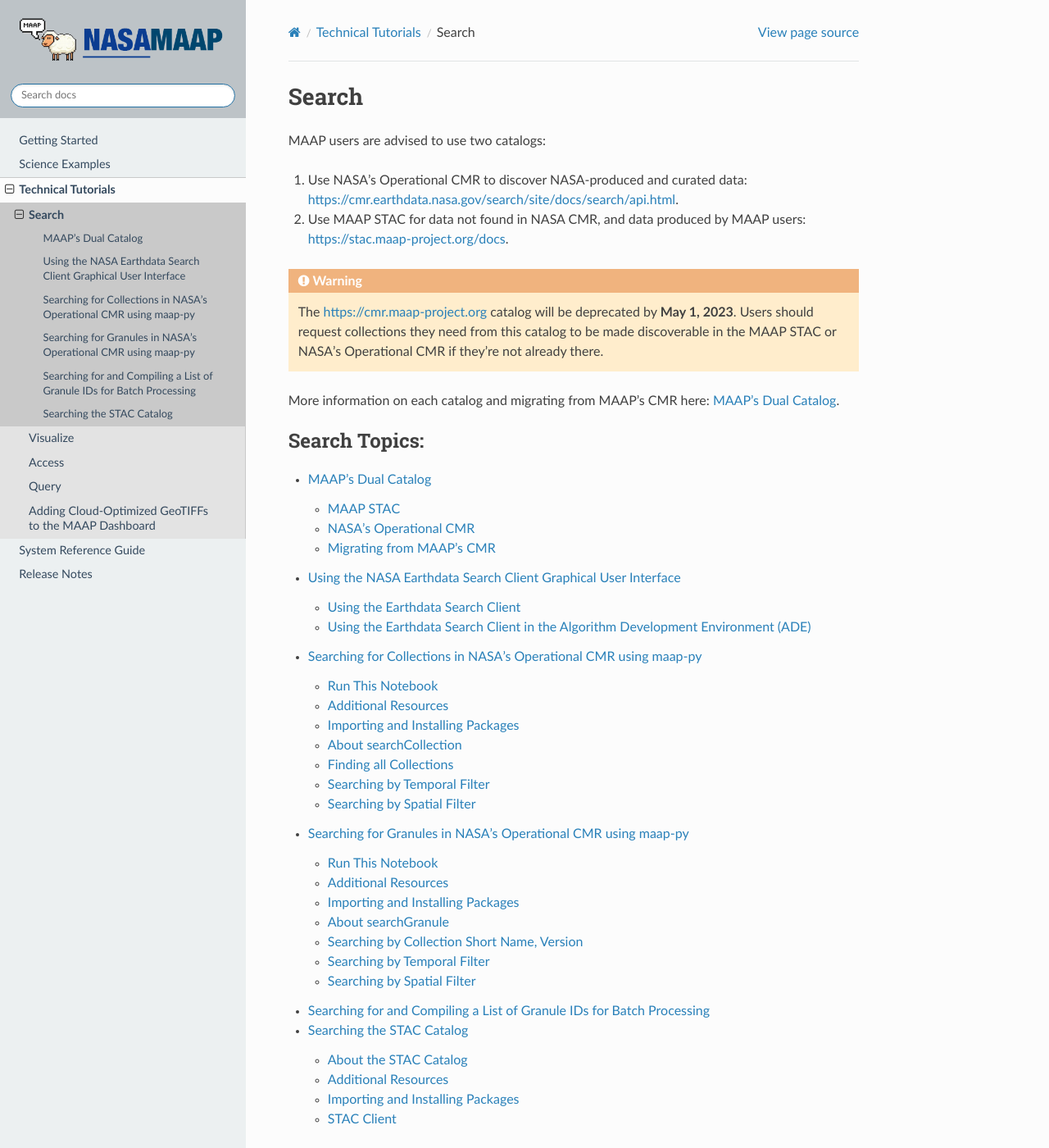
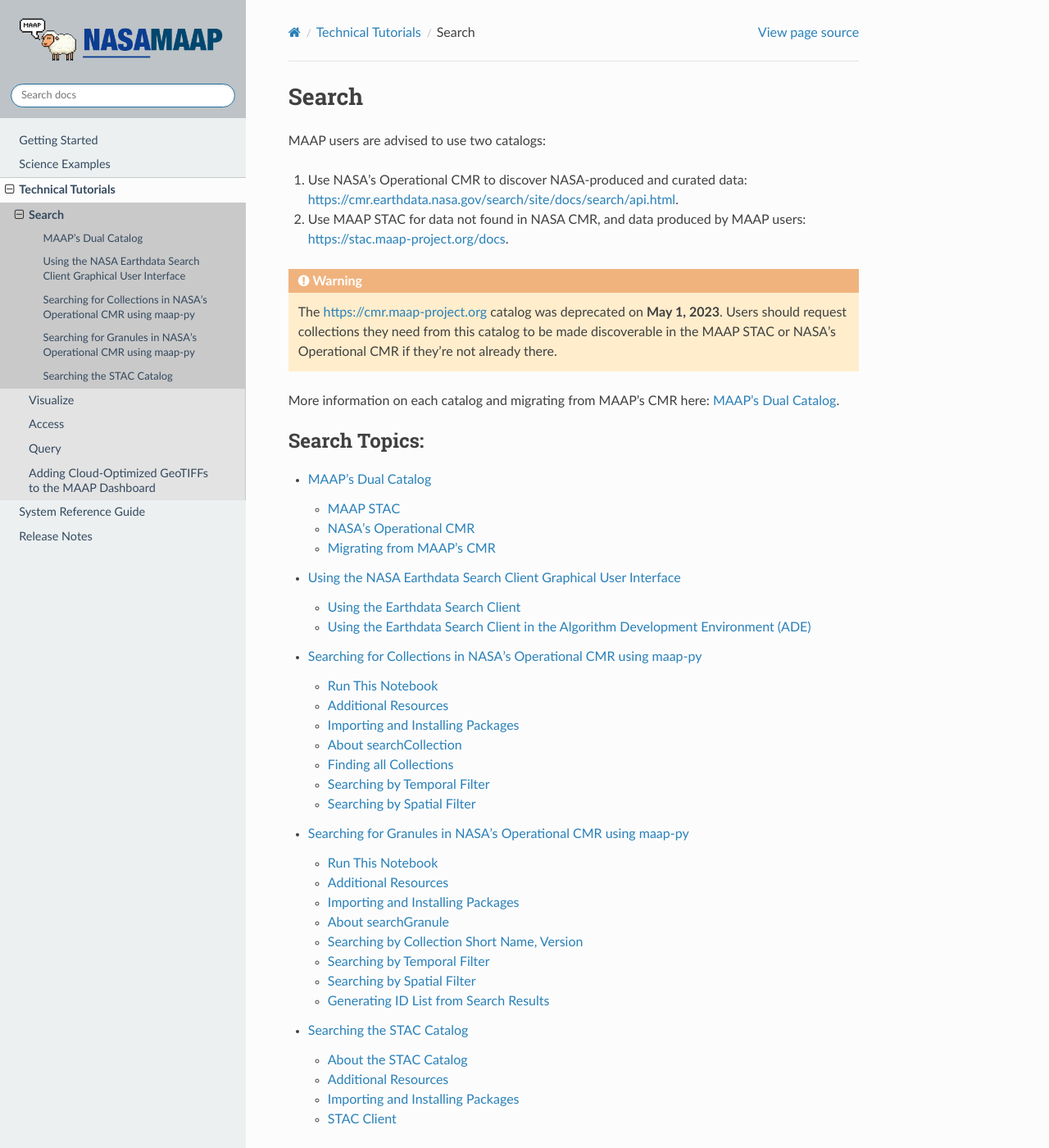
Before and after one commit to MAAP-Project/maap-documentation, a Sphinx documentation site: the page built from docs/source/technical_tutorials/searching.rst, in a window 1280 px wide and 1400 px high. Shown: the whole window at 82% size. Built offline with Sphinx 7.4.7 and the Read the Docs theme 2.0.0, drawn with Linux system fonts in a browser that asks for light colours; pages that are not in the unit, such as notebooks, are missing from menus.

Commit message:
chore: remove searching_compiling_list_of_granule_ids

```diff
--- a/docs/source/technical_tutorials/search/catalog.rst
+++ b/docs/source/technical_tutorials/search/catalog.rst
@@ -7,7 +7,7 @@ MAAP users are advised to use two catalogs:
 2. Use MAAP STAC for data not found in NASA CMR, and data produced by MAAP users: https://stac.maap-project.org/api.html.
 
 .. warning::
-	The https://cmr.maap-project.org catalog will be deprecated by **May 1, 2023**. Users should request collections they need from this catalog to be made discoverable in the MAAP STAC or NASA's Operational CMR if they're not already there.
+	The https://cmr.maap-project.org catalog was deprecated on **May 1, 2023**. Users should request collections they need from this catalog to be made discoverable in the MAAP STAC or NASA's Operational CMR if they're not already there.
 
 More information on each catalog and migrating from MAAP's CMR is detailed in the bottom of this page.
 
--- a/docs/source/technical_tutorials/searching.rst
+++ b/docs/source/technical_tutorials/searching.rst
@@ -8,7 +8,7 @@ MAAP users are advised to use two catalogs:
 2. Use MAAP STAC for data not found in NASA CMR, and data produced by MAAP users: https://stac.maap-project.org/docs.
 
 .. warning::
-	The https://cmr.maap-project.org catalog will be deprecated by **May 1, 2023**. Users should request collections they need from this catalog to be made discoverable in the MAAP STAC or NASA's Operational CMR if they're not already there.
+	The https://cmr.maap-project.org catalog was deprecated on **May 1, 2023**. Users should request collections they need from this catalog to be made discoverable in the MAAP STAC or NASA's Operational CMR if they're not already there.
 
 More information on each catalog and migrating from MAAP's CMR here: `MAAP's Dual Catalog <search/catalog.html>`_.
 
@@ -20,5 +20,4 @@ More information on each catalog and migrating from MAAP's CMR here: `MAAP's Dua
   search/searching_edsc_gui.ipynb
   search/collections.ipynb
   search/granules.ipynb
-  search/searching_compiling_list_of_granule_ids.ipynb
   search/searching_the_stac_catalog.ipynb
```
Also changed, not shown: docs/source/technical_tutorials/search/granules.ipynb, docs/source/technical_tutorials/search/searching_compiling_list_of_granule_ids.ipynb (deleted).
